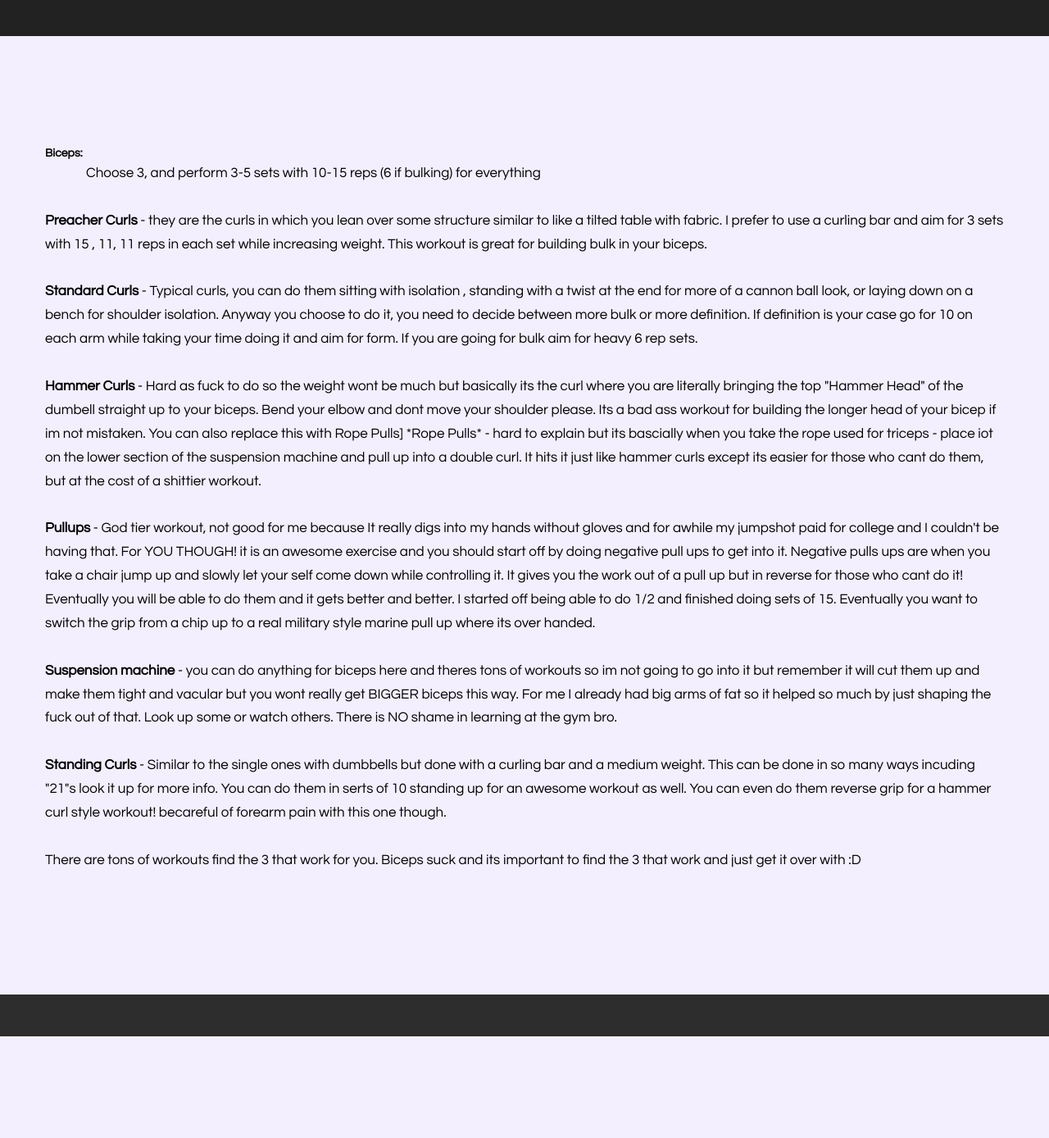
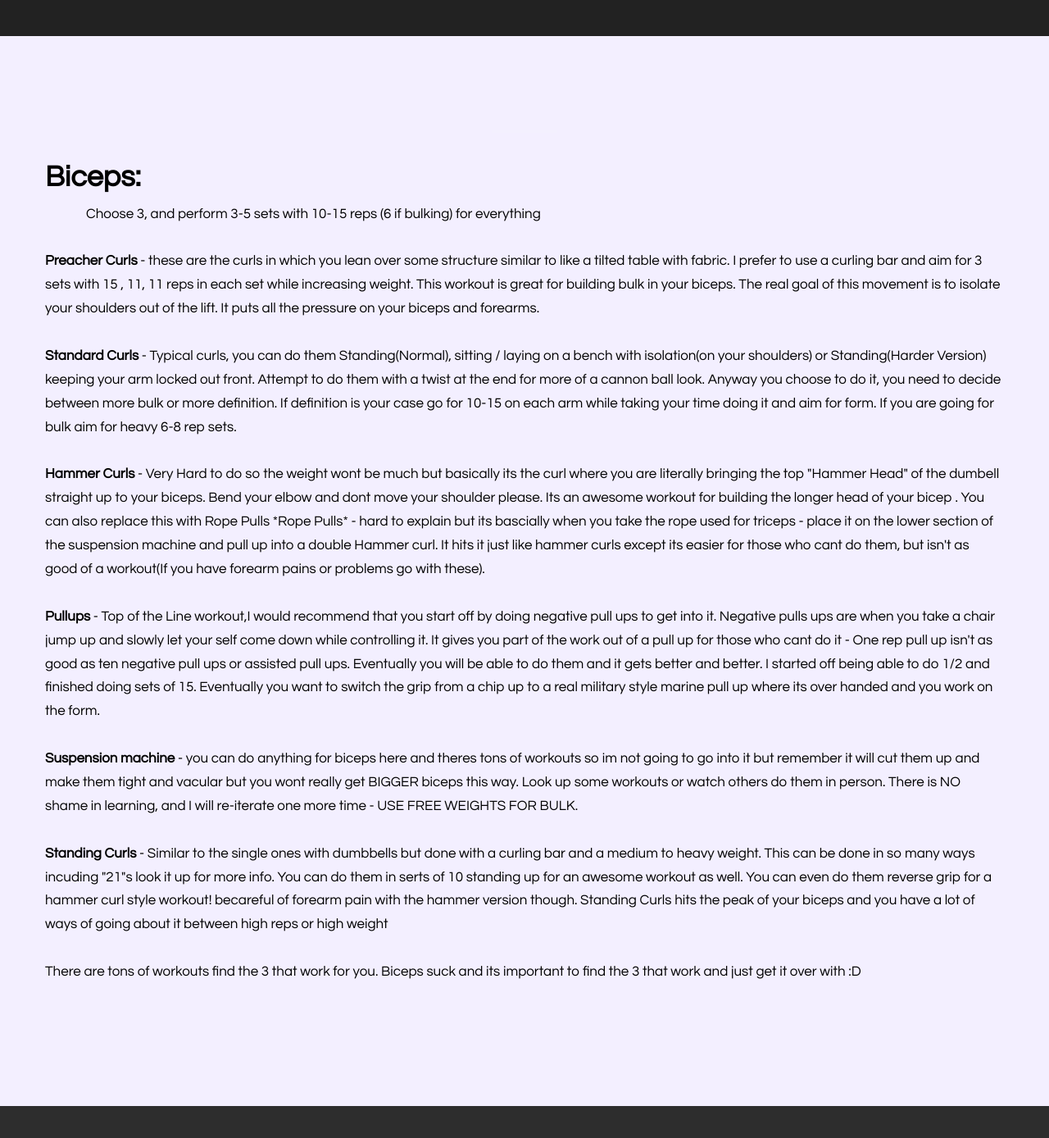
Before and after one commit to DerekR0123/Rossfitness.github.io, a Jekyll site: the page biceps.html, which Jekyll copies as it is, in a window 1280 px wide and 1400 px high, scrolled down 303 px. Shown: the top 1388 px of the window at 82% size. Built offline with Jekyll 4.4.1, drawn with Linux system fonts in a browser that asks for light colours; before the commit the page ends 1567 px from its top, so only the background shows below that.

Commit message:
Update biceps.html

```diff
--- a/biceps.html
+++ b/biceps.html
@@ -42,32 +42,32 @@
         <div class="container">
             <div class="row">
 
-<strong>Biceps:</strong>
+		    <h1><strong>Biceps:</strong></h1>
 
 <p>Choose 3, and perform 3-5 sets with 10-15 reps (6 if bulking) for everything<br><br>
 
-	<strong>Preacher Curls</strong> - they are the curls in which you lean over some structure similar to like a tilted table with fabric. I prefer to use a curling bar and aim for 3 sets with 15 , 11, 11 reps in each set while
-increasing weight. This workout is great for building bulk in your biceps.<br><br>
+	<strong>Preacher Curls</strong> - these are the curls in which you lean over some structure similar to like a tilted table with fabric. I prefer to use a curling bar and aim for 3 sets with 15 , 11, 11 reps in each set while
+increasing weight. This workout is great for building bulk in your biceps. The real goal of this movement is to isolate your shoulders out of the lift. It puts all the pressure on your biceps and forearms.<br><br>
 
-	<strong>Standard Curls</strong> - Typical curls, you can do them sitting with isolation , standing with a twist at the end for more of a cannon ball look, or laying down on a bench for shoulder isolation.
-Anyway you choose to do it, you need to decide between more bulk or more definition. If definition is your case go for 10 on each arm while taking your time doing it and aim for form. If you are going
-for bulk aim for heavy 6 rep sets.<br><br>
+	<strong>Standard Curls</strong> - Typical curls, you can do them Standing(Normal), sitting / laying on a bench with isolation(on your shoulders) or Standing(Harder Version) keeping your arm locked out front. Attempt to do them with a twist at the end for more of a cannon ball look.
+Anyway you choose to do it, you need to decide between more bulk or more definition. If definition is your case go for 10-15 on each arm while taking your time doing it and aim for form. If you are going
+for bulk aim for heavy 6-8 rep sets.<br><br>
 
-	<strong>Hammer Curls</strong> - Hard as fuck to do so the weight wont be much but basically its the curl where you are literally bringing the top "Hammer Head" of the dumbell straight up to your biceps. Bend your elbow
-and dont move your shoulder please. Its a bad ass workout for building the longer head of your bicep if im not mistaken. You can also replace this with Rope Pulls]
-*Rope Pulls* - hard to explain but its bascially when you take the rope used for triceps  - place iot on the lower section of the suspension machine and pull up into a double curl. It hits it just like
-hammer curls except its easier for those who cant do them, but at the cost of a shittier workout.<br><br>
+	<strong>Hammer Curls</strong> - Very Hard to do so the weight wont be much but basically its the curl where you are literally bringing the top "Hammer Head" of the dumbell straight up to your biceps. Bend your elbow
+and dont move your shoulder please. Its an awesome workout for building the longer head of your bicep . You can also replace this with Rope Pulls
+*Rope Pulls* - hard to explain but its bascially when you take the rope used for triceps  - place it on the lower section of the suspension machine and pull up into a double Hammer curl. It hits it just like
+hammer curls except its easier for those who cant do them, but isn't as good of a workout(If you have forearm pains or problems go with these).<br><br>
 
-	<strong>Pullups</strong> - God tier workout, not good for me because It really digs into my hands without gloves and for awhile my jumpshot paid for college and I couldn't be having that. For YOU THOUGH! it is an awesome
-exercise and you should start off by doing negative pull ups to get into it. Negative pulls ups are when you take a chair jump up and slowly let your self come down while controlling it. It gives you the work out of a pull up
-but in reverse for those who cant do it! Eventually you will be able to do them and it gets better and better. I started off being able to do 1/2 and finished doing sets of 15. Eventually you want to switch the grip
-from a chip up to a real military style marine pull up where its over handed.<br><br>
+	<strong>Pullups</strong> - Top of the Line workout,I would recommend that you start off by doing negative pull ups to get into it. Negative pulls ups are when you take a chair jump up and slowly let your self come down while controlling it. It gives you part of the work out of a pull up
+for those who cant do it - One rep pull up isn't as good as ten negative pull ups or assisted pull ups. Eventually you will be able to do them and it gets better and better. I started off being able to do 1/2 and finished doing sets of 15. Eventually you want to switch the grip
+from a chip up to a real military style marine pull up where its over handed and you work on the form.<br><br>
 
 	<strong>Suspension machine</strong> - you can do anything for biceps here and theres tons of workouts so im not going to go into it but remember it will cut them up and make them tight and vacular but you wont really get BIGGER biceps this
-way. For me I already had big arms of fat so it helped so much by just shaping the fuck out of that. Look up some or watch others. There is NO shame in learning at the gym bro.<br><br>
+way. Look up some workouts or watch others do them in person. There is NO shame in learning, and I will re-iterate one more time - USE FREE WEIGHTS FOR BULK.<br><br>
 
-	<strong>Standing Curls</strong> - Similar to the single ones with dumbbells but done with a curling bar and a medium weight. This can be done in so many ways incuding "21"s look it up for more info. You can do them in serts of 10 standing
-up for an awesome workout as well. You can even do them reverse grip for a hammer curl style workout! becareful of forearm pain with this one though.<br><br>
+	<strong>Standing Curls</strong> - Similar to the single ones with dumbbells but done with a curling bar and a medium to heavy weight. This can be done in so many ways incuding "21"s look it up for more info. You can do them in serts of 10 standing
+up for an awesome workout as well. You can even do them reverse grip for a hammer curl style workout! becareful of forearm pain with the hammer version though.
+	Standing Curls hits the peak of your biceps and you have a lot of ways of going about it between high reps or high weight <br><br>
 
 There are tons of workouts find the 3 that work for you. Biceps suck and its important to find the 3 that work and just get it over with :D<br><br>
 	</p>
```
